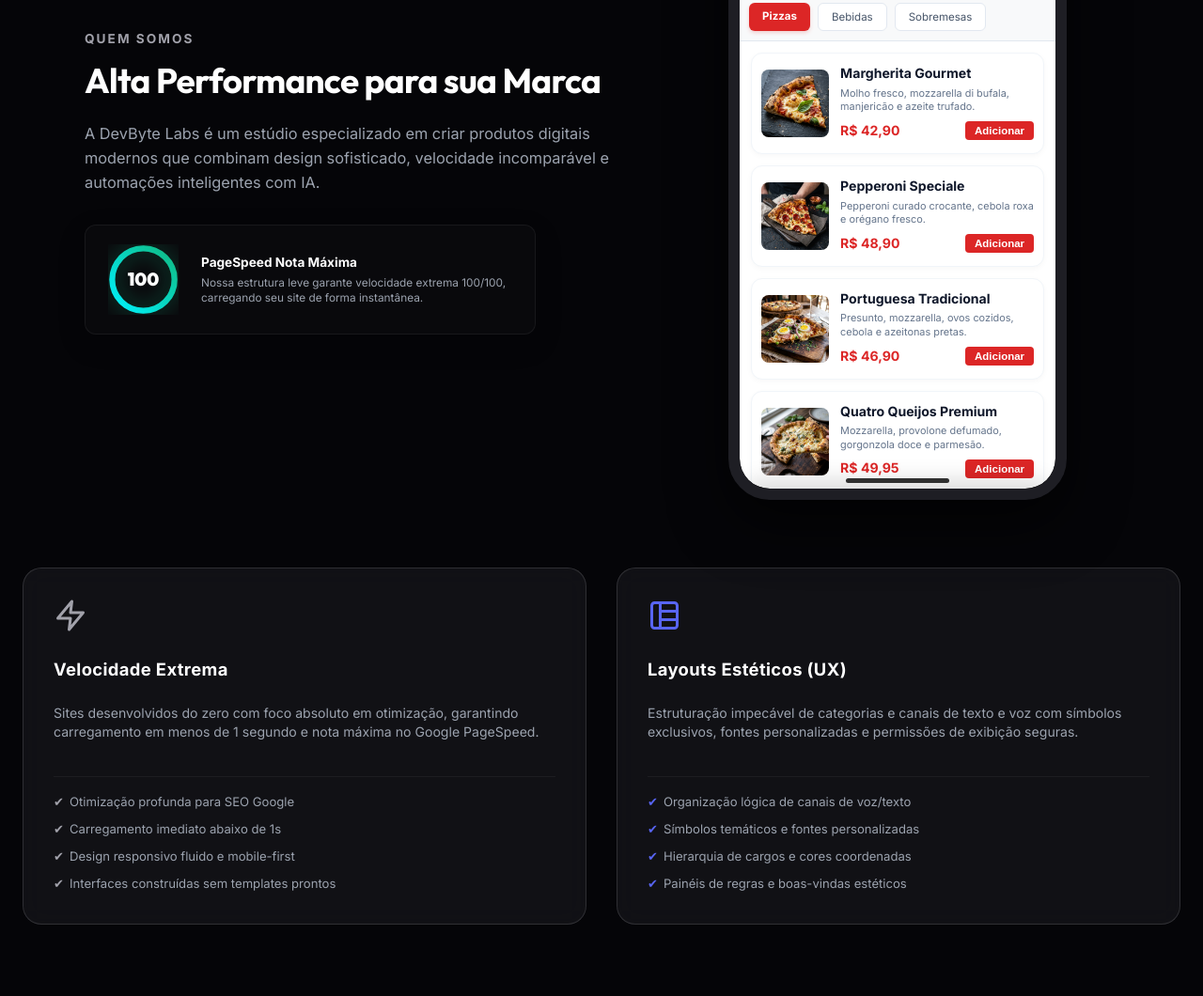
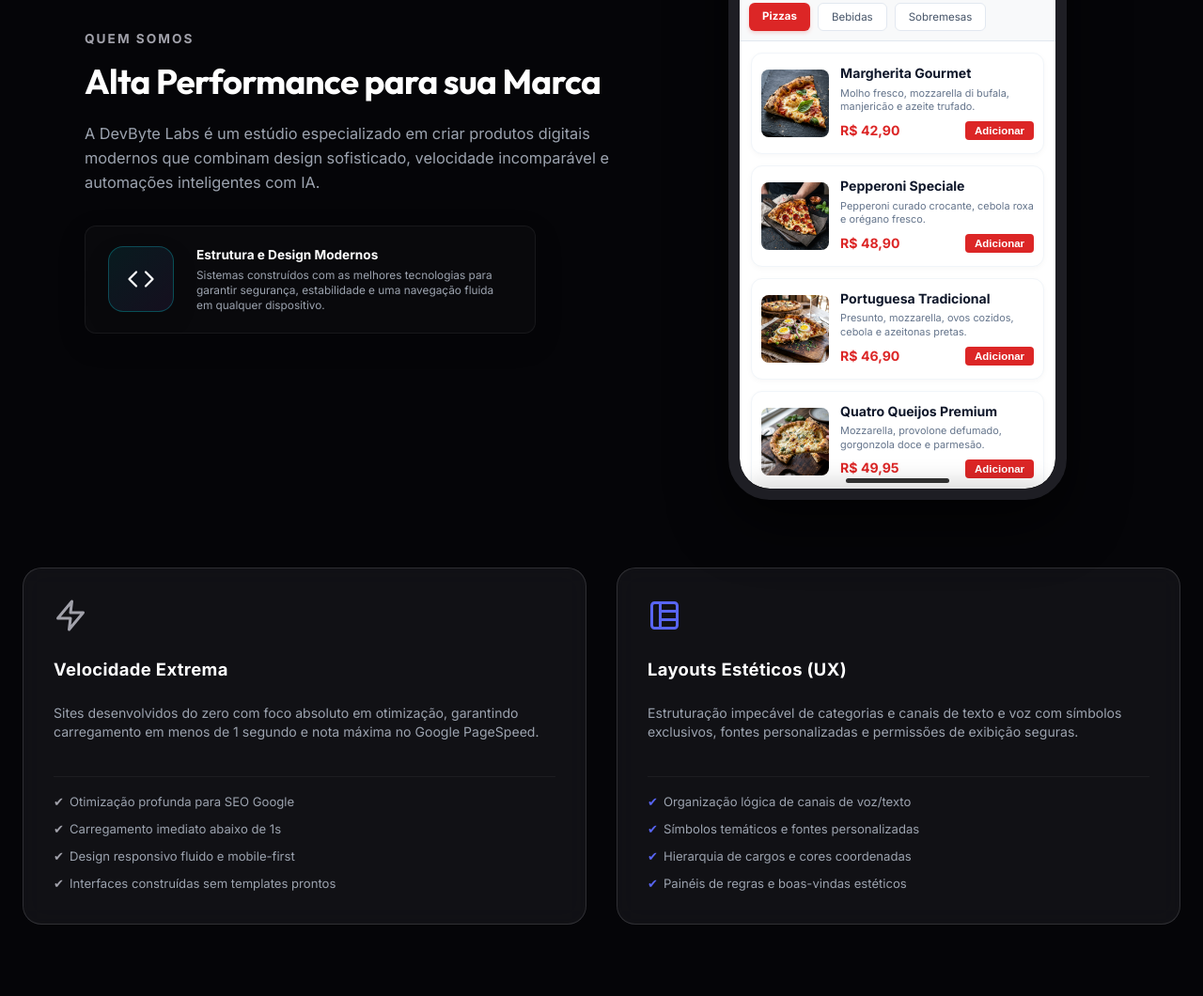
Before and after one commit to Miguelkkez/devbyte-labs, a plain HTML site: page index.html in a window 1280 px wide. Shown: the part 863-1923 px from the top of the page at 94% size. Drawn offline with nearby package versions, Linux system fonts and the light colour scheme.

Commit message:
feat: substitui métrica PageSpeed 100/100 por Estrutura e Design Modernos

```diff
--- a/index.html
+++ b/index.html
@@ -470,25 +470,17 @@
                         <h2 class="section-title" style="font-size: 2.3rem; line-height: 1.2; margin-bottom: 1.25rem;">Alta Performance para sua Marca</h2>
                         <p class="section-lead" style="font-size: 1.02rem; margin-bottom: 2rem;">A DevByte Labs é um estúdio especializado em criar produtos digitais modernos que combinam design sofisticado, velocidade incomparável e automações inteligentes com IA.</p>
 
-                        <!-- PageSpeed Speedometer Gauge (Visual Interactive Element) -->
+                        <!-- Tech Stack Badge -->
                         <div style="display: flex; gap: 1.5rem; align-items: center; background: rgba(255,255,255,0.02); border: 1px solid rgba(255,255,255,0.06); padding: 1.25rem 1.5rem; border-radius: 12px; max-width: 480px; box-shadow: 0 10px 30px rgba(0,0,0,0.15);">
-                            <!-- Circular SVG Gauge -->
-                            <div style="position: relative; width: 75px; height: 75px; flex-shrink: 0;">
-                                <svg viewBox="0 0 36 36" style="width: 100%; height: 100%; transform: rotate(-90deg);">
-                                    <path d="M18 2.0845 a 15.9155 15.9155 0 0 1 0 31.831 a 15.9155 15.9155 0 0 1 0 -31.831" fill="none" stroke="rgba(255,255,255,0.05)" stroke-width="3" />
-                                    <path d="M18 2.0845 a 15.9155 15.9155 0 0 1 0 31.831 a 15.9155 15.9155 0 0 1 0 -31.831" fill="none" stroke="url(#gradient-cyan-green)" stroke-width="3" stroke-dasharray="100, 100" stroke-linecap="round" style="filter: drop-shadow(0 0 5px rgba(16,185,129,0.5));" />
-                                    <defs>
-                                        <linearGradient id="gradient-cyan-green" x1="0%" y1="0%" x2="100%" y2="100%">
-                                            <stop offset="0%" stop-color="#00f2fe"/>
-                                            <stop offset="100%" stop-color="#10b981"/>
-                                        </linearGradient>
-                                    </defs>
+                            <div style="width: 70px; height: 70px; border-radius: 16px; background: linear-gradient(135deg, rgba(0,242,254,0.08), rgba(168,85,247,0.08)); border: 1px solid rgba(0,242,254,0.25); display: flex; align-items: center; justify-content: center; flex-shrink: 0; box-shadow: 0 10px 25px rgba(0,0,0,0.2);">
+                                <svg width="30" height="30" viewBox="0 0 24 24" fill="none" stroke="var(--primary)" stroke-width="1.8" stroke-linecap="round" stroke-linejoin="round">
+                                    <polyline points="16 18 22 12 16 6"></polyline>
+                                    <polyline points="8 6 2 12 8 18"></polyline>
                                 </svg>
-                                <div style="position: absolute; top: 50%; left: 50%; transform: translate(-50%, -50%); font-size: 1.2rem; font-weight: 900; color: #fff; font-family: var(--font-heading);">100</div>
                             </div>
                             <div>
-                                <div style="font-size: 0.85rem; font-weight: bold; color: #fff; margin-bottom: 4px;">PageSpeed Nota Máxima</div>
-                                <p style="font-size: 0.74rem; color: var(--text-muted); line-height: 1.35; margin: 0;">Nossa estrutura leve garante velocidade extrema 100/100, carregando seu site de forma instantânea.</p>
+                                <div style="font-size: 0.85rem; font-weight: bold; color: #fff; margin-bottom: 4px;">Estrutura e Design Modernos</div>
+                                <p style="font-size: 0.74rem; color: var(--text-muted); line-height: 1.35; margin: 0;">Sistemas construídos com as melhores tecnologias para garantir segurança, estabilidade e uma navegação fluida em qualquer dispositivo.</p>
                             </div>
                         </div>
                     </div>
```
